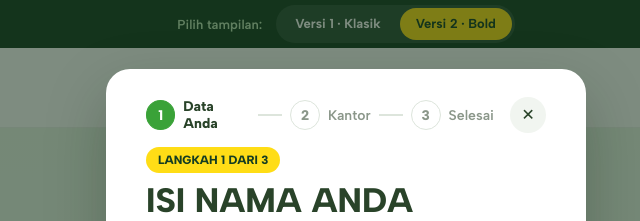
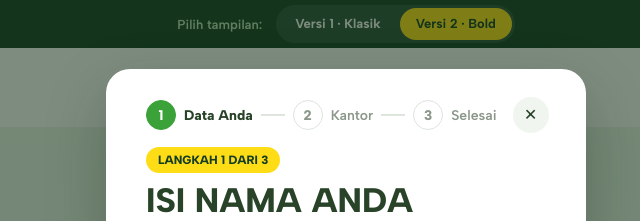
Before and after one commit to Soyuzn/aktaklik-webinar, a plain HTML site: page bold.html in a window 1280 px wide. Both pictures are taken after a click on the button "Daftar Webinar". Shown: the top 221 px of the page, 294-934 px from the left. Drawn offline with Linux system fonts and the light colour scheme.

Commit message:
fix: label stepper tidak turun baris

```diff
--- a/assets/css/modal.css
+++ b/assets/css/modal.css
@@ -8,7 +8,7 @@
 .progress div{display:flex;gap:6px}
 .progress i{height:4px;flex:1;border-radius:4px;background:#e3e9e2}
 .progress i.on{background:var(--primary)}
-.stepper{display:flex;align-items:center;gap:8px;font-size:14px;font-weight:600;color:var(--muted)}
+.stepper{display:flex;align-items:center;gap:8px;font-size:14px;font-weight:600;color:var(--muted);white-space:nowrap}
 .stepper li{display:flex;align-items:center;gap:8px}
 .stepper li+li::before{content:'';width:24px;height:2px;background:#dde5dc}
 .stepper li.reached::before{background:var(--primary)}
```
